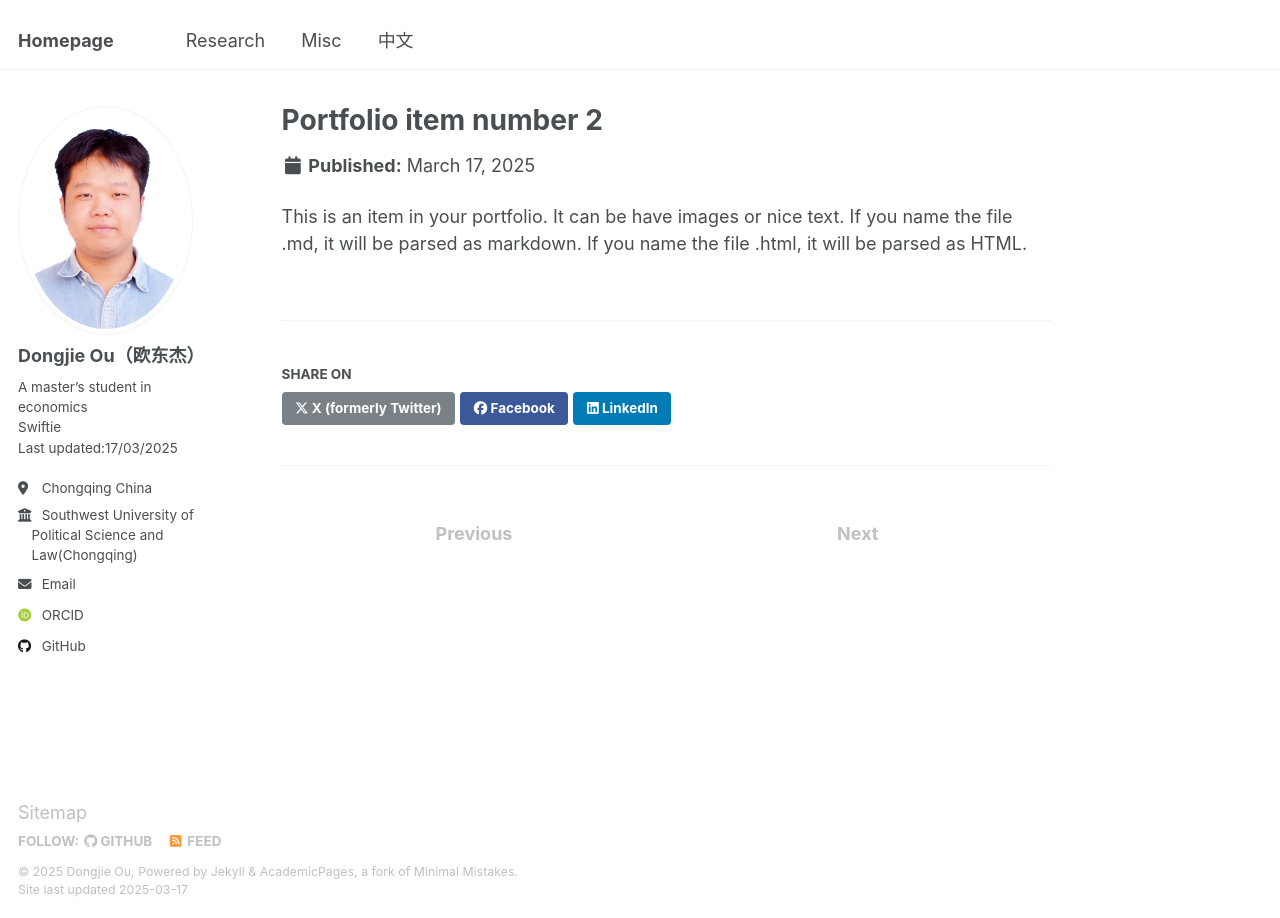
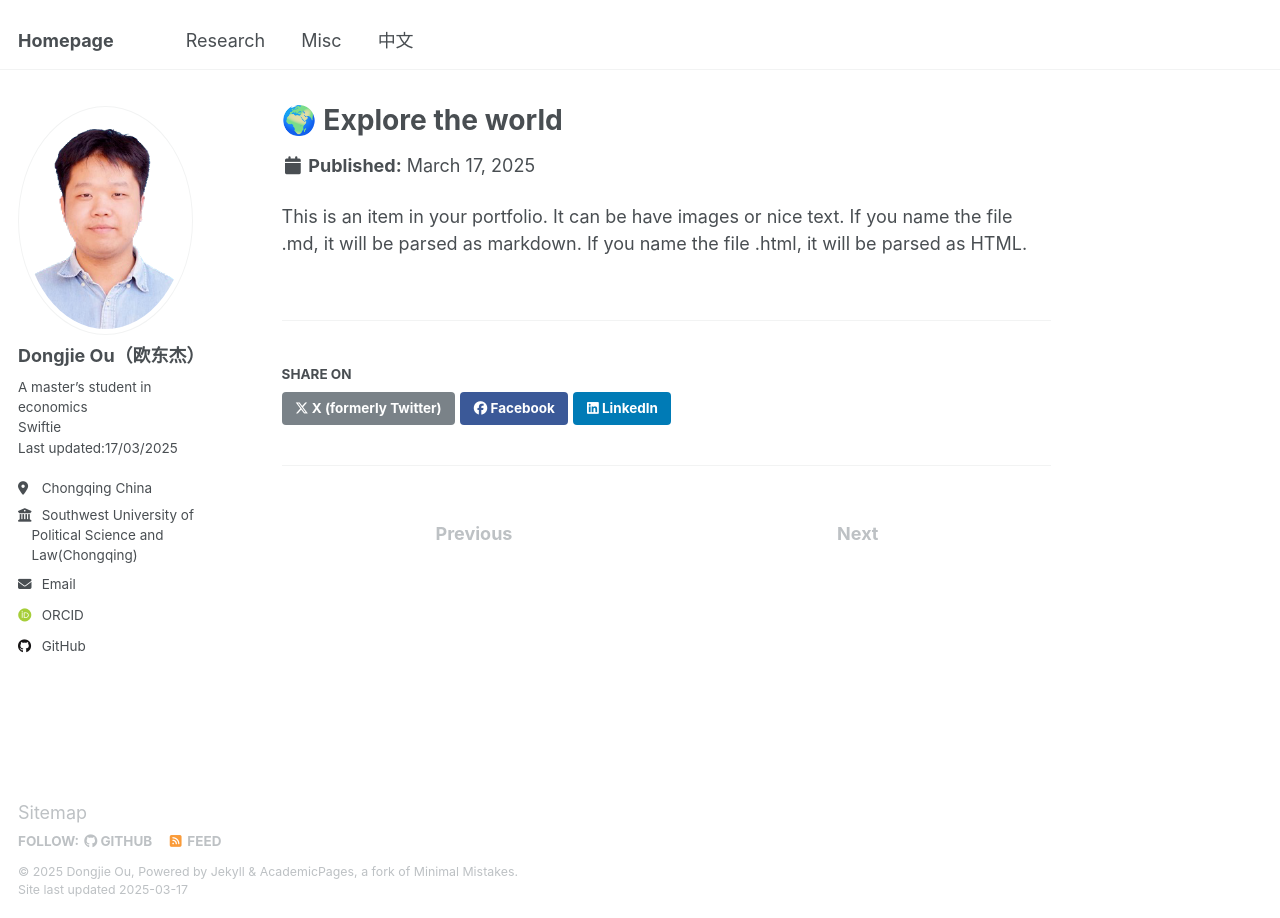
Before and after one commit to oudongjie2001/oudongjie2001.github.io, a Jekyll site: the page built from _portfolio/portfolio-2.html, in a window 1280 px wide. Built offline with Jekyll 4.4.1, drawn with Linux system fonts in a browser that asks for light colours; some web fonts are replaced.

Commit message:
Update portfolio-2.html

```diff
--- a/_portfolio/portfolio-2.html
+++ b/_portfolio/portfolio-2.html
@@ -1,5 +1,5 @@
 ---
-title: "Portfolio item number 2"
+title: "🌍 Explore the world"
 excerpt: "Short description of portfolio item number 2 <br/><img src='/images/500x300.png'>"
 collection: portfolio
 ---
```
